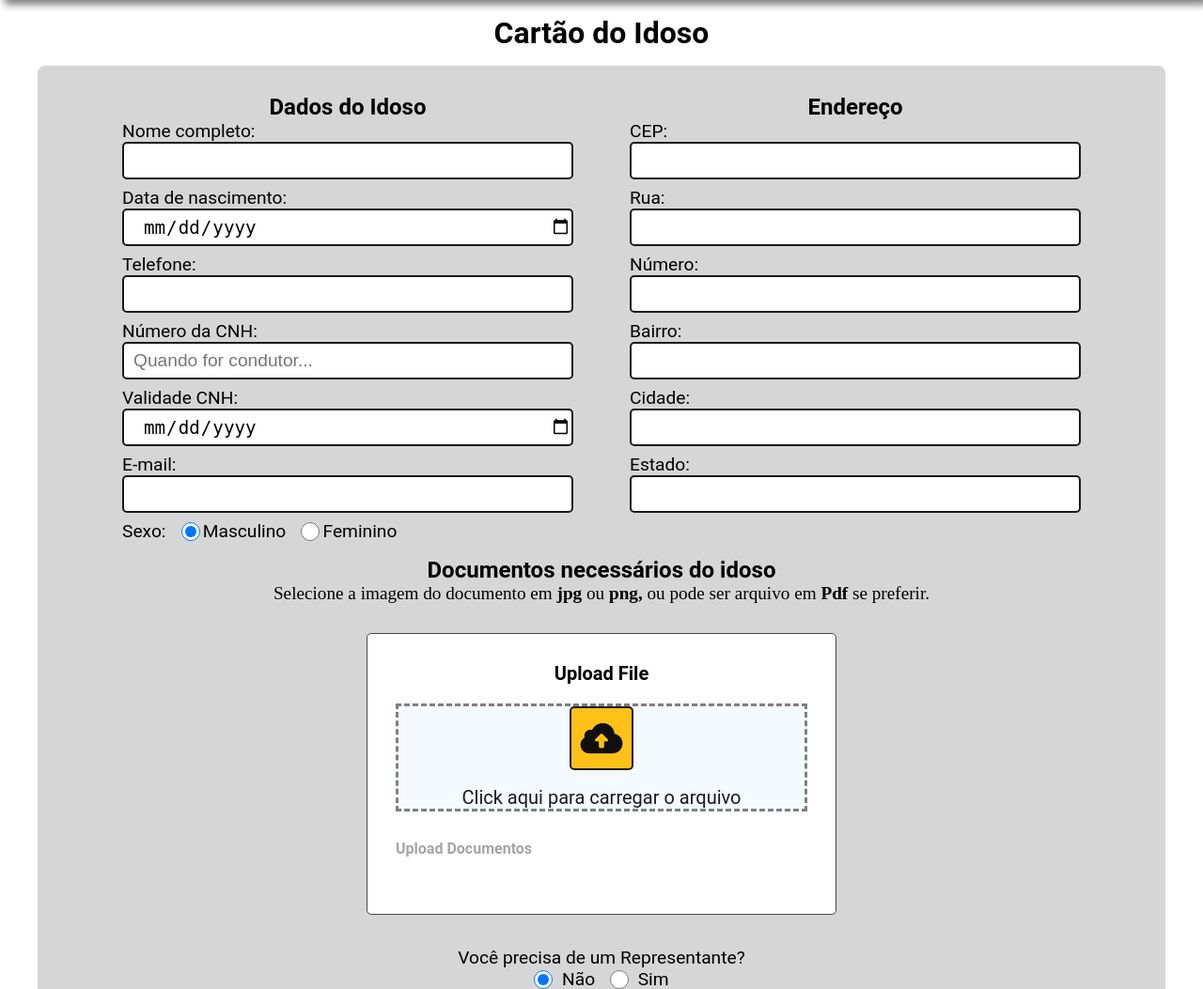
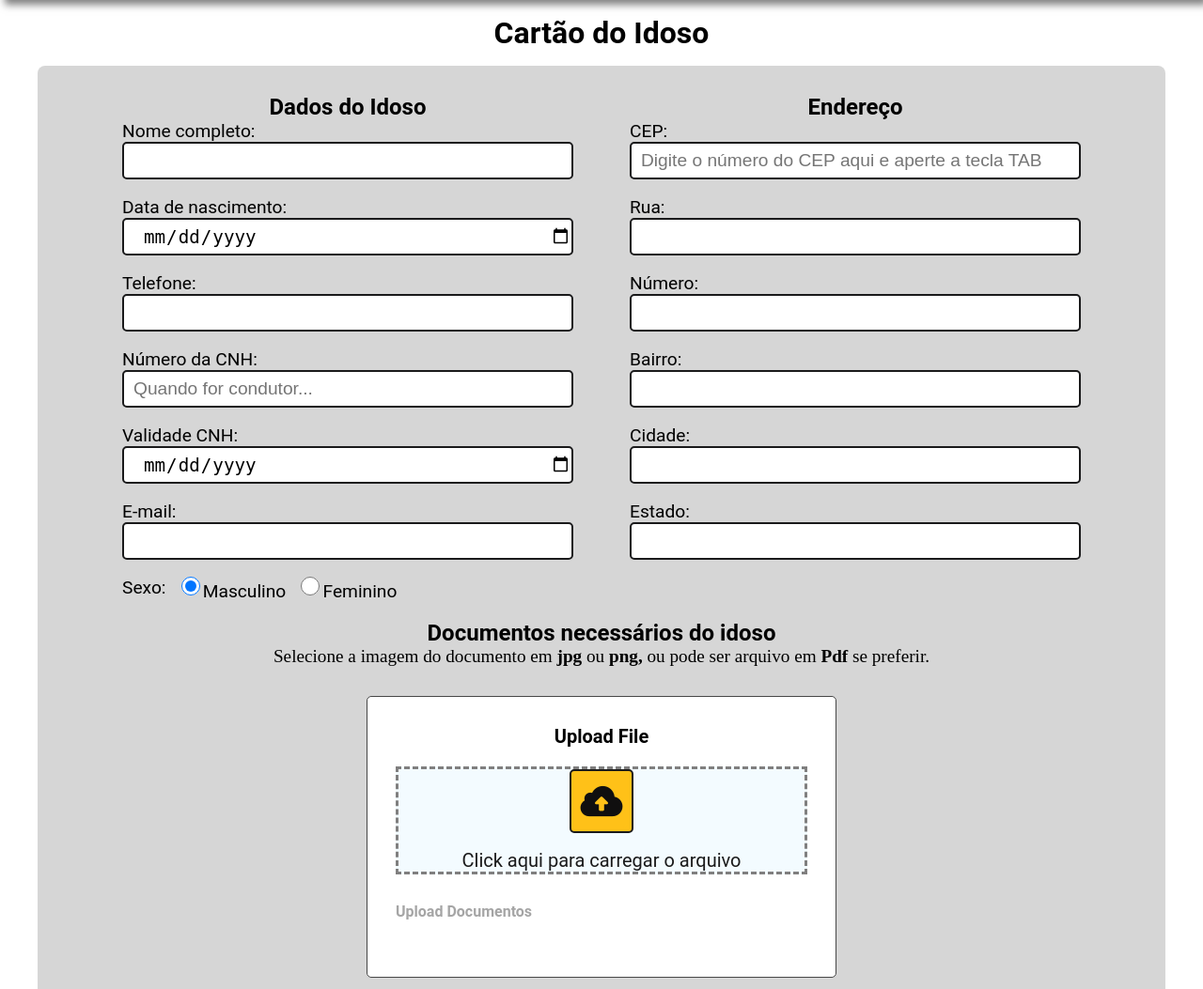
Before and after one commit to ProjetoTransito/site-transito, a Django app: page /cartao_idoso/ in a window 1280 px wide. Shown: the part 80-1133 px from the top of the page at 94% size. Run offline with Django 4.2, Linux system fonts and the light colour scheme.

Commit message:
update cartao idoso

```diff
--- a/transito/static/transito/css/cartao_idoso.css
+++ b/transito/static/transito/css/cartao_idoso.css
@@ -33,7 +33,8 @@ input {
     font-size: 1.2rem;
     border: 2px solid #1A1A1B;
     border-radius: 5px;
-    text-indent: 10px
+    text-indent: 10px;
+    margin-bottom: 10px;
 }
 .p-info {
     margin-bottom: 1.5rem;
--- a/transito/templates/transito/pages/cartao_idoso.html
+++ b/transito/templates/transito/pages/cartao_idoso.html
@@ -62,7 +62,7 @@
                 <h2>Endereço</h2>
                 <div class="cont-end">
                     <label for="cep">CEP:</label>
-                    <input type="text" class="box-cep" name="cep" id="cep_idoso" maxlength="8">
+                    <input type="text" class="box-cep" name="cep" id="cep_idoso" maxlength="8" placeholder="Digite o número do CEP aqui e aperte a tecla TAB">
                 </div>
 
                 <div class="cont-end">
@@ -186,7 +186,7 @@
                     <form action="">
                         <div class="info-cep-rep">
                             <label for="cep">CEP:</label>
-                            <input type="text" name="cep_rep" id="cep_rep" maxlength="8">
+                            <input type="text" name="cep_rep" id="cep_rep" maxlength="8" placeholder="Digite o número do CEP aqui e aperte a tecla TAB">
                         </div>
                         <div class="info-cep-rep">
                             <label for="cep">Rua:</label>
```
